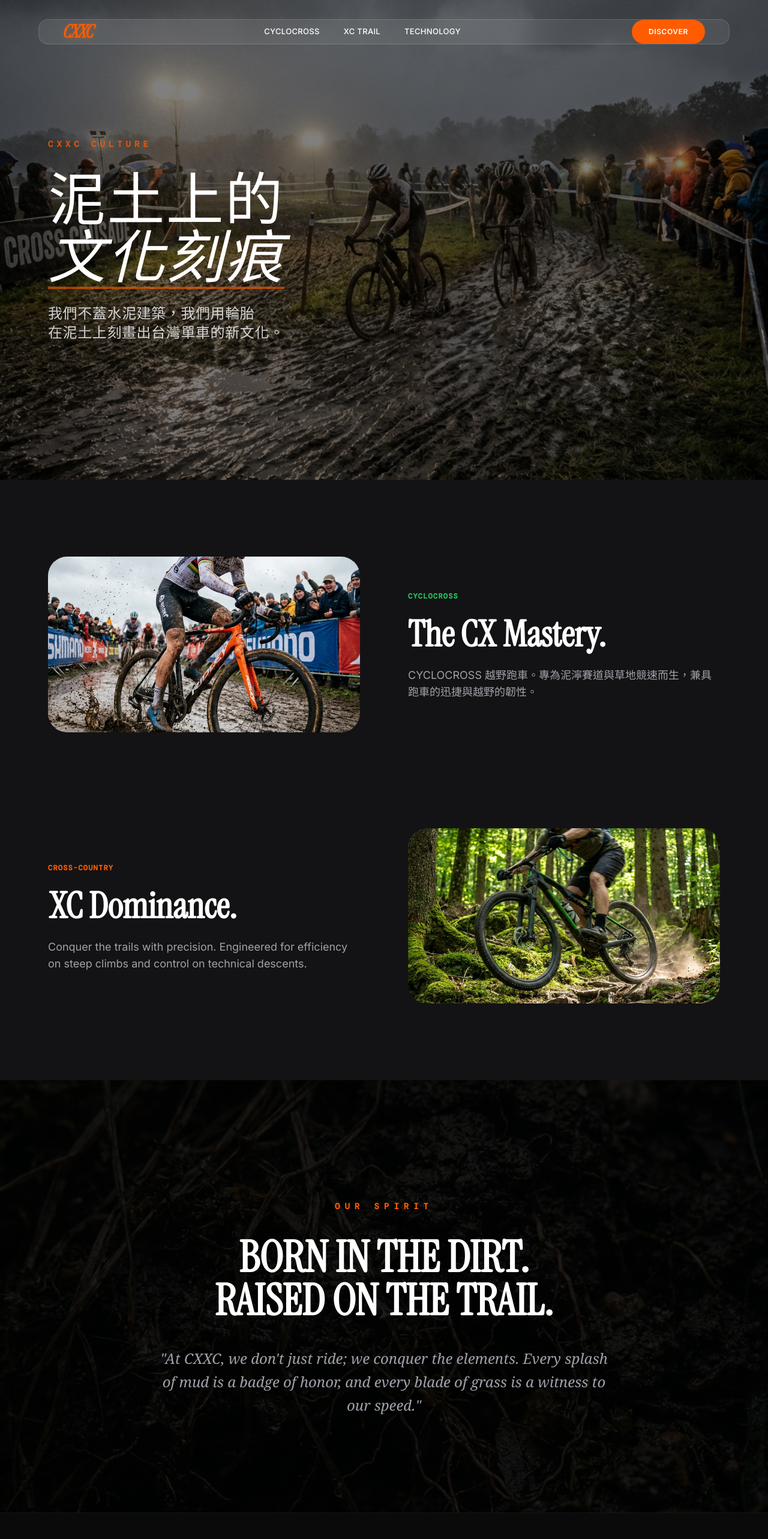
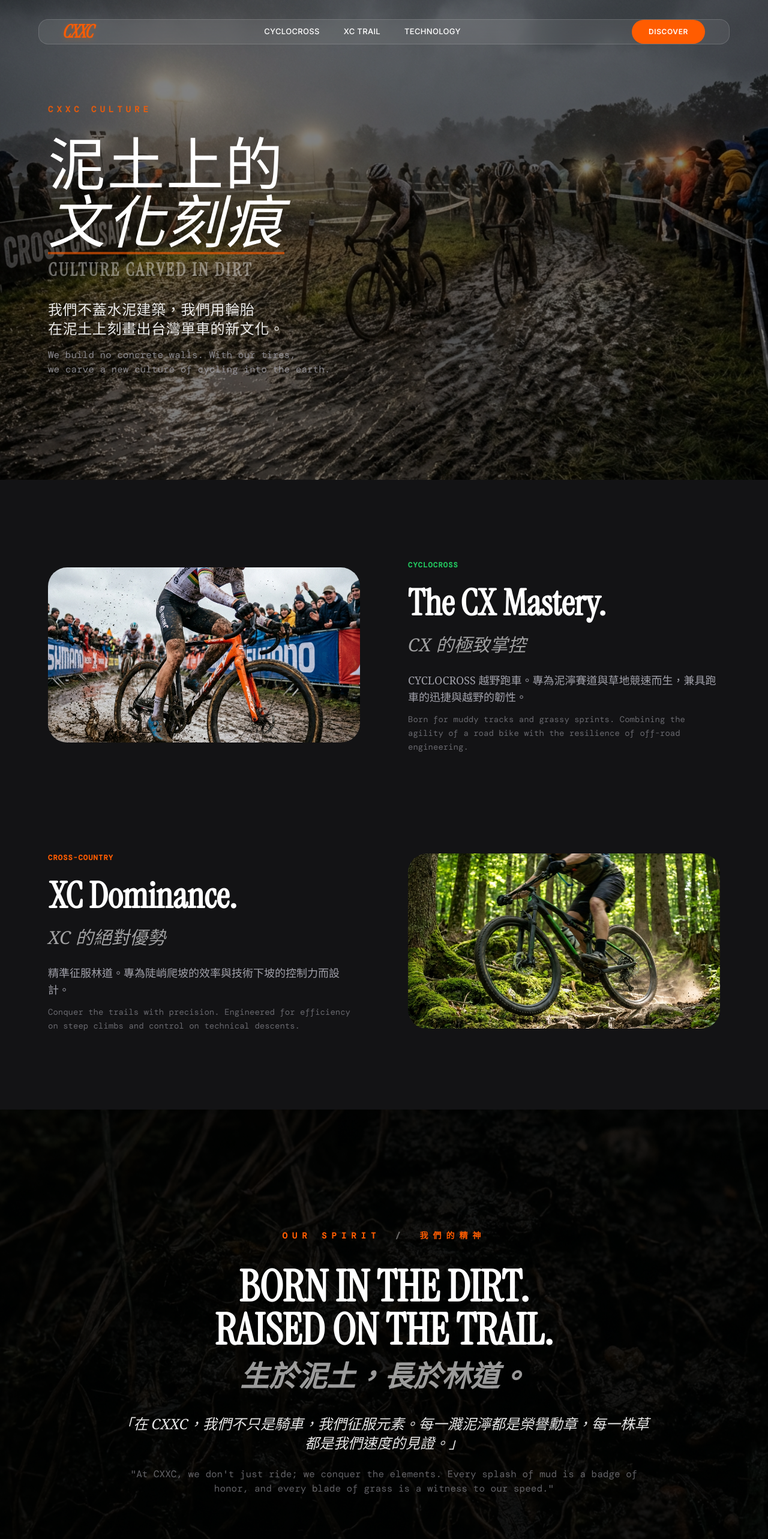
Before and after one commit to TCUnion/cxxc, a React (Vite) app: page / in a window 1280 px wide. Shown: the top 2566 px of the page at 60% size. Built offline with nearby package versions, Linux system fonts and the light colour scheme.

Commit message:
Feat: Add bilingual support (Traditional Chinese & English)

```diff
--- a/src/components/Hero.tsx
+++ b/src/components/Hero.tsx
@@ -26,7 +26,7 @@ const Hero = () => (
                 initial={{ opacity: 0, y: 30 }}
                 animate={{ opacity: 1, y: 0 }}
                 transition={{ delay: 0.2 }}
-                className="text-7xl md:text-8xl font-serif font-medium leading-tight mb-8 text-white tracking-wide"
+                className="text-7xl md:text-8xl font-serif font-medium leading-tight mb-4 text-white tracking-wide"
             >
                 泥土上的<br />
                 <span className="italic relative inline-block">
@@ -39,14 +39,29 @@ const Hero = () => (
                     />
                 </span>
             </motion.h1>
-            <motion.p
+
+            <motion.h2
+                initial={{ opacity: 0, y: 20 }}
+                animate={{ opacity: 1, y: 0 }}
+                transition={{ delay: 0.3 }}
+                className="text-2xl md:text-3xl font-display font-bold text-white/40 mb-8 tracking-widest uppercase"
+            >
+                Culture Carved in Dirt
+            </motion.h2>
+
+            <motion.div
                 initial={{ opacity: 0 }}
                 animate={{ opacity: 1 }}
                 transition={{ delay: 0.4 }}
-                className="text-white/80 text-xl md:text-2xl max-w-2xl font-serif leading-relaxed tracking-wide"
+                className="space-y-4 max-w-2xl"
             >
-                我們不蓋水泥建築，我們用輪胎<br />在泥土上刻畫出台灣單車的新文化。
-            </motion.p>
+                <p className="text-white/90 text-xl md:text-2xl font-serif leading-relaxed tracking-wide">
+                    我們不蓋水泥建築，我們用輪胎<br />在泥土上刻畫出台灣單車的新文化。
+                </p>
+                <p className="text-text-muted text-sm md:text-base font-mono leading-relaxed opacity-80">
+                    We build no concrete walls. With our tires,<br />we carve a new culture of cycling into the earth.
+                </p>
+            </motion.div>
         </div>
     </section>
 );
--- a/src/components/ProductSection.tsx
+++ b/src/components/ProductSection.tsx
@@ -18,10 +18,18 @@ const ProductSection = () => (
             </div>
             <div className="w-full md:w-1/2 space-y-6">
                 <span className="font-mono text-success font-bold tracking-widest text-xs">CYCLOCROSS</span>
-                <h2 className="text-6xl font-bold font-display">The CX Mastery.</h2>
-                <p className="text-text-muted text-lg">
-                    CYCLOCROSS 越野跑車。專為泥濘賽道與草地競速而生，兼具跑車的迅捷與越野的韌性。
-                </p>
+                <h2 className="text-5xl md:text-6xl font-bold font-display">
+                    The CX Mastery.<br />
+                    <span className="text-2xl md:text-3xl font-serif font-normal italic text-white/60">CX 的極致掌控</span>
+                </h2>
+                <div className="space-y-3">
+                    <p className="text-text-muted text-lg font-serif">
+                        CYCLOCROSS 越野跑車。專為泥濘賽道與草地競速而生，兼具跑車的迅捷與越野的韌性。
+                    </p>
+                    <p className="text-text-muted/60 text-sm font-mono leading-relaxed">
+                        Born for muddy tracks and grassy sprints. Combining the agility of a road bike with the resilience of off-road engineering.
+                    </p>
+                </div>
             </div>
         </div>
 
@@ -39,10 +47,18 @@ const ProductSection = () => (
             </div>
             <div className="w-full md:w-1/2 space-y-6">
                 <span className="font-mono text-accent font-bold tracking-widest text-xs">CROSS-COUNTRY</span>
-                <h2 className="text-6xl font-bold font-display">XC Dominance.</h2>
-                <p className="text-text-muted text-lg">
-                    Conquer the trails with precision. Engineered for efficiency on steep climbs and control on technical descents.
-                </p>
+                <h2 className="text-5xl md:text-6xl font-bold font-display">
+                    XC Dominance.<br />
+                    <span className="text-2xl md:text-3xl font-serif font-normal italic text-white/60">XC 的絕對優勢</span>
+                </h2>
+                <div className="space-y-3">
+                    <p className="text-text-muted text-lg font-serif">
+                        精準征服林道。專為陡峭爬坡的效率與技術下坡的控制力而設計。
+                    </p>
+                    <p className="text-text-muted/60 text-sm font-mono leading-relaxed">
+                        Conquer the trails with precision. Engineered for efficiency on steep climbs and control on technical descents.
+                    </p>
+                </div>
             </div>
         </div>
     </section>
--- a/src/components/StorySection.tsx
+++ b/src/components/StorySection.tsx
@@ -13,11 +13,22 @@ const StorySection = () => (
                 loading="lazy"
             />
         </div>
-        <span className="font-mono text-accent font-bold tracking-[8px] text-sm">OUR SPIRIT</span>
-        <h2 className="text-7xl font-bold max-w-4xl font-display">BORN IN THE DIRT.<br />RAISED ON THE TRAIL.</h2>
-        <p className="text-text-muted text-2xl font-serif italic max-w-3xl leading-relaxed">
-            "At CXXC, we don't just ride; we conquer the elements. Every splash of mud is a badge of honor, and every blade of grass is a witness to our speed."
-        </p>
+        <span className="font-mono text-accent font-bold tracking-[8px] text-sm group">
+            OUR SPIRIT <span className="text-white/40 mx-2">/</span> 我們的精神
+        </span>
+        <h2 className="text-5xl md:text-7xl font-bold max-w-5xl font-display leading-tight">
+            BORN IN THE DIRT.<br />
+            RAISED ON THE TRAIL.<br />
+            <span className="text-3xl md:text-5xl font-serif italic text-white/60 block mt-4">生於泥土，長於林道。</span>
+        </h2>
+        <div className="max-w-4xl space-y-6">
+            <p className="text-text-muted text-xl md:text-2xl font-serif italic leading-relaxed text-white/90">
+                「在 CXXC，我們不只是騎車，我們征服元素。每一濺泥濘都是榮譽勳章，每一株草都是我們速度的見證。」
+            </p>
+            <p className="text-text-muted/60 text-sm md:text-base font-mono leading-relaxed">
+                "At CXXC, we don't just ride; we conquer the elements. Every splash of mud is a badge of honor, and every blade of grass is a witness to our speed."
+            </p>
+        </div>
     </section>
 );
 
```
